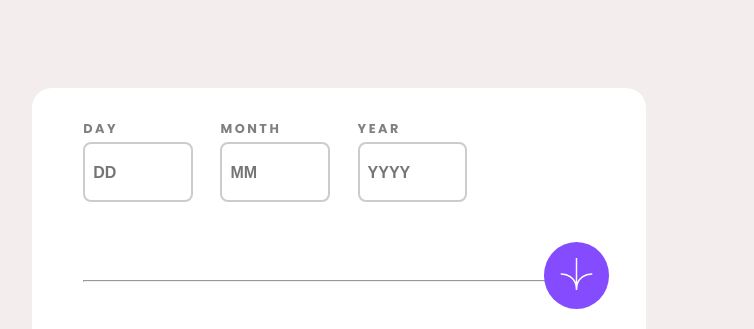
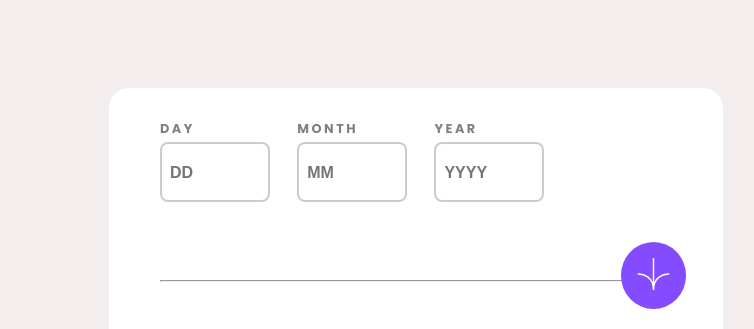
Before and after one commit to Udaytondwal1/Age-Calculator-App-JS, a plain HTML site: page index.html in a window 1280 px wide. Shown: the top 329 px of the page, without its empty margins (224-978 px from the left). Drawn offline with Linux system fonts and the light colour scheme.

Commit message:
Minor UI Fix

```diff
--- a/index.html
+++ b/index.html
@@ -28,7 +28,7 @@
   </head>
 
   <body>
-    <div class="main">
+    <div class="main" style="display: flex; justify-content: center;">
       <div class="card">
         <div class="first-part">
           <div class="inputs">
```
